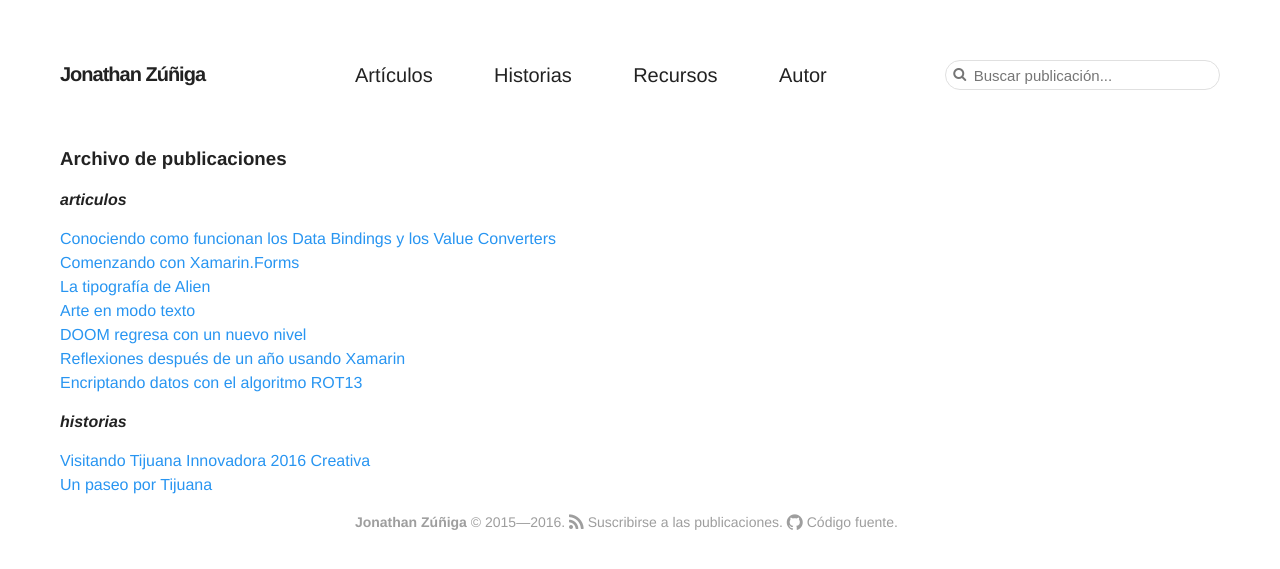
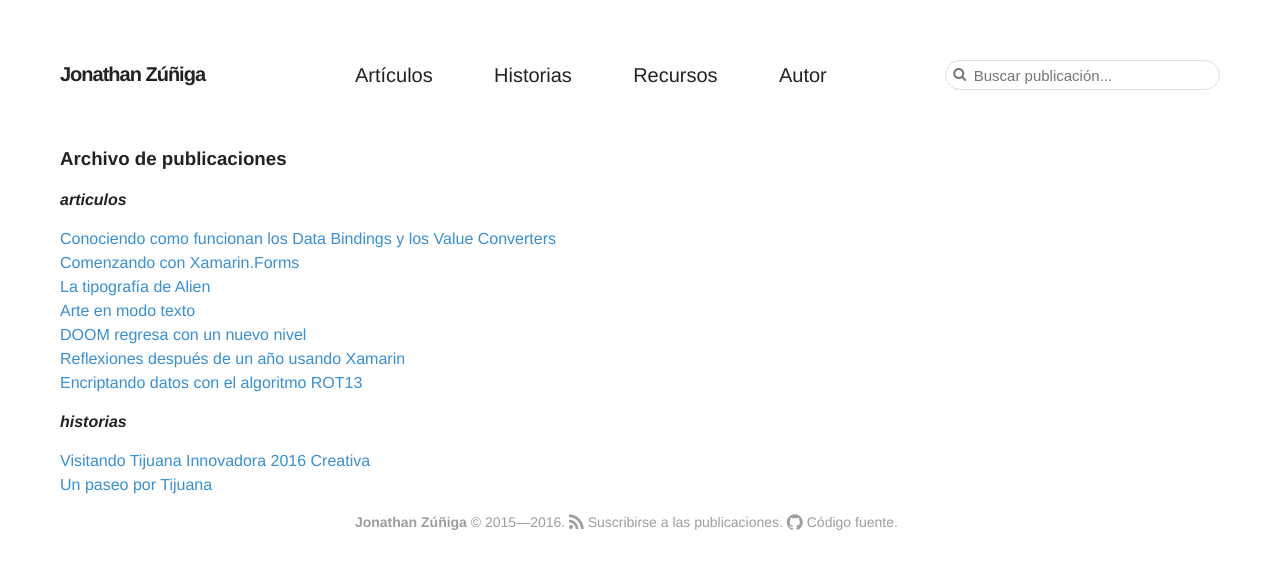
Before and after one commit to jonathanzuniga/jonathanzuniga.github.io, a Jekyll site: the page built from archive/index.html, in a window 1280 px wide. Shown: the top 569 px of the page. Built offline with Jekyll 4.4.1, drawn with Linux system fonts in a browser that asks for light colours; nearby versions of some CDN libraries.

Commit message:
Test link colors.

```diff
--- a/css/main.scss
+++ b/css/main.scss
@@ -60,13 +60,8 @@ $color-yellow: #fff;
 
 $color-gold: #e19e29;
 
-// $link-color: #398fd1;
-// $link-visited-color: #62a6db;
-// $link-active-color: $color-grey-600;
-// $link-hover-color: $text-color;
-
-$link-color: #2895f1;
-$link-visited-color: lighten($link-color, 8%);
+$link-color: #398fd1;
+$link-visited-color: #62a6db;
 $link-active-color: $color-grey-600;
 $link-hover-color: $text-color;
 
```
